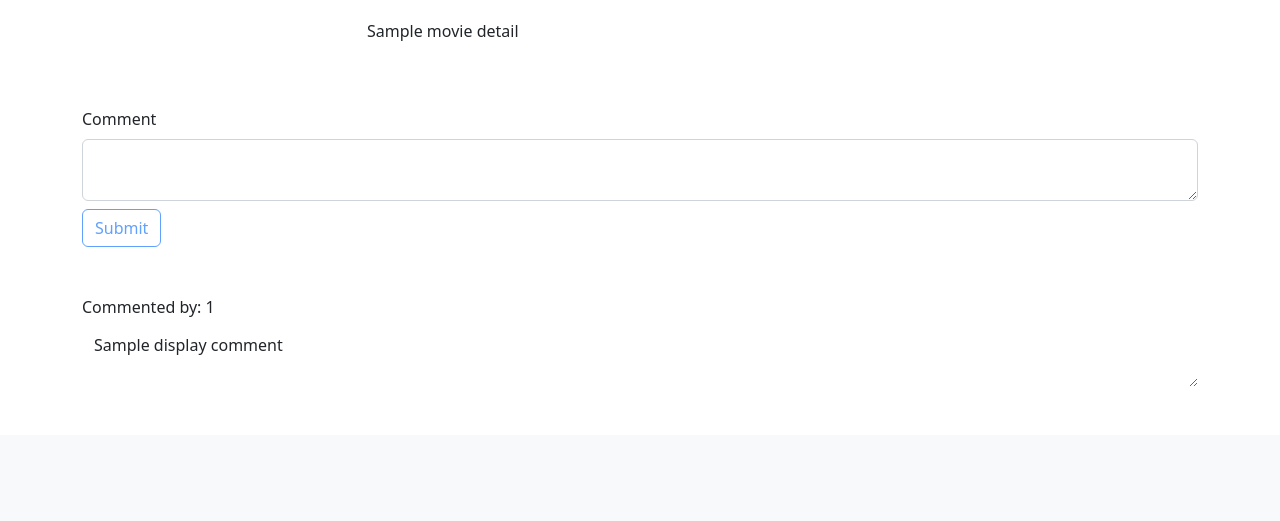
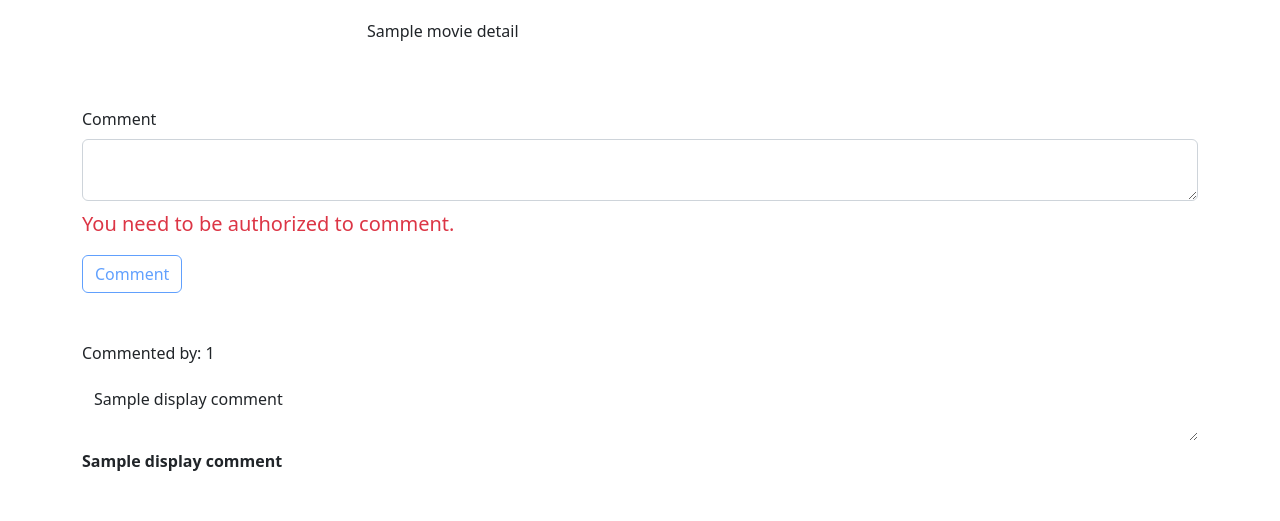
Before and after one commit to StanMathers/mv, a Flask app: template templates/details.html in a window 1280 px wide. Shown: the part 916-1437 px from the top of the page. Before the commit the page ends 1302 px from the top, so only its background shows below. Run offline with Flask 2, Linux system fonts and the light colour scheme; the template is opened without the code that fills it: values that come from a table or form of the project are taken from there, most other values are stand-ins (such as "Sample title", 1, 10 or a date in 2020).

Commit message:
Added: delete button for current user in session

```diff
--- a/app.py
+++ b/app.py
@@ -67,6 +67,8 @@ def details(movie_id: int):
         # Code for commenting logic
         # movie id is movie_id parameter
         # comment_id is auto generated
+        if form.comment_written.data.strip() == '': return redirect(url_for('details', movie_id=movie_id))
+
         user = User.query.filter_by(email=session['email']).first()
         comment = Comment(movie_id=movie_id, comment=form.comment_written.data)
         db.session.add(comment)
@@ -78,17 +80,27 @@ def details(movie_id: int):
         return redirect(url_for('details', movie_id=movie_id))
 
     else:
-        display_comments = db.engine.execute(f"""
-                                    SELECT email, comment
+        display_comments = list(db.engine.execute(f"""
+                                    SELECT email, comment, datetime(time_added), c.comment_id
                                     FROM user u, comment c
                                     JOIN comment_made cm
                                         ON (u.user_id = cm.user_id) AND (c.comment_id = cm.comment_id)
                                     WHERE movie_id = {movie_id}
-                                        """)
+                                        """))
 
         return render_template('details.html',
                                 movie_details = movie_details, movie_key = movie_trailer_key,
-                                form=form, movie_id = movie_id, display_comments = display_comments)
+                                form=form, movie_id = movie_id, display_comments = display_comments[::-1])
+
+@app.route('/remove_comment/<comment_id>', methods=['GET', 'POST'])
+def remove_comment(comment_id: int):
+    if 'email' in session:
+        user = User.query.filter_by(email=session['email']).first()
+        specific_comment = Comment.query.filter_by(comment_id=comment_id).first()
+        user.commenting.remove(specific_comment)
+        db.session.commit()
+        return redirect(url_for('details', movie_id=specific_comment.movie_id))
+
 
 @app.route('/process', methods=['POST', 'GET'])
 def process():
@@ -107,6 +119,7 @@ def register():
             return redirect(url_for('register'))
 
         else:
+
             user = User(email=form.data['email'], first_name=form.data['name'],
                         last_name=form.data['surname'], password=form.data['password']) # Creating an object
 
--- a/templates/details.html
+++ b/templates/details.html
@@ -48,7 +48,8 @@
           {{ form.comment_written(class='form-control mb-2') }}
 
           {% if 'email' not in session %}
-            <button class="btn btn-outline-primary" disabled>Submit</button>
+            <p class="lead text-danger">You need to be authorized to comment.</p>
+            <button class="btn btn-outline-primary" disabled>Comment</button>
           {% else %}
             {{ form.submit(class='btn btn-outline-primary') }}
           {% endif %}
@@ -56,13 +57,24 @@
       </div>
     </div>
 
-    <div class="container md my-5 mx-auto">
-      <!-- <textarea class="form-control" id="exampleFormControlTextarea1" rows="3" readonly></textarea> -->
+    <div class="container-md my-5 mx-auto">
 
       {% if display_comments %}
         {% for i in display_comments %}
-          <label for="exampleFormControlTextarea1" class="form-label">Commented by: {{ i[0] }}</label>
-          <textarea class="form-control border-0 mb-3" id="textAreaExample3" rows="2" readonly>{{ i[1] }}</textarea>
+          <div class="row mb-2">
+            <div class="col-6 text-start">
+              <label for="exampleFormControlTextarea1" class="form-label">Commented by: {{ i[0] }}</label>
+            </div>
+
+            {% if ('email' in session) and ( i[0] == session['email'] ) %}
+              <div class="col-6 text-end">
+                <a href="/remove_comment/{{ i[3] }}" class="btn btn-outline-danger btn-sm"><i class="bi bi-trash"></i></a>
+              </div>
+            {% endif %}
+
+            </div>
+          <textarea class="form-control border-0 mb-2" id="textAreaExample3" rows="2" readonly>{{ i[1] }}</textarea>
+          <p class="lead-6 fw-bold mb-4">{{ i[2] }}</p>
           {% endfor %}
         {% endif %}
 
```
Also changed, not shown: data.sqlite3.
